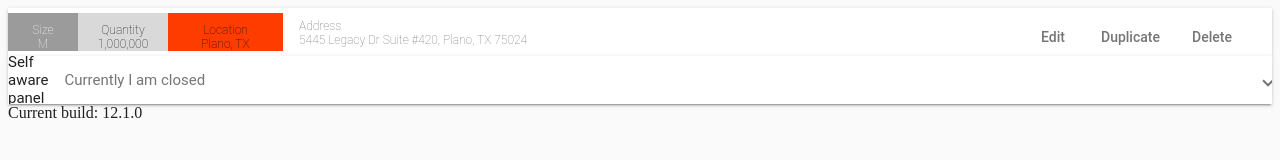
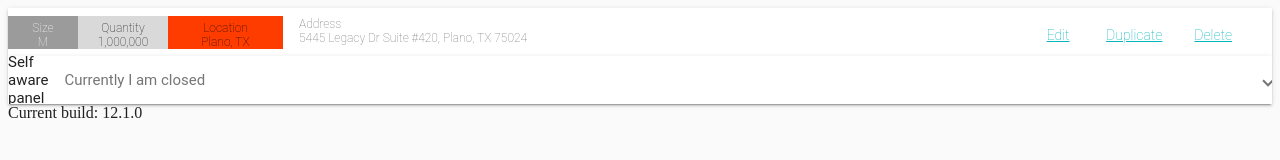
Before and after one commit to elwood-berry/esb-material-base, an Angular app: page / in a window 1280 px wide. Shown: the top 160 px of the page. Built offline with nearby package versions, Linux system fonts and the light colour scheme.

Commit message:
1 file modified

```diff
--- a/src/app/components/base-expansion/base-expansion.component.scss
+++ b/src/app/components/base-expansion/base-expansion.component.scss
@@ -40,7 +40,7 @@ Multiple Shipping Locations
 @mixin default-multi-location-title {
   font-size: 12px;
   font-weight: 100;
-  padding-top: 10px;
+  padding-top: 5px;
   text-align: center;
 }
 
@@ -83,5 +83,15 @@ Multiple Shipping Locations
   .title-actions {
     @include default-multi-location-title;
     place-content: flex-end !important;
+
+    // BUTTONS.
+    ::ng-deep .mat-button {
+      .mat-button-wrapper {
+        color: #02B6BE;
+        font-size: 14px;
+        font-weight: 100;
+        text-decoration: underline;
+      }
+    }
   }
 }
```
